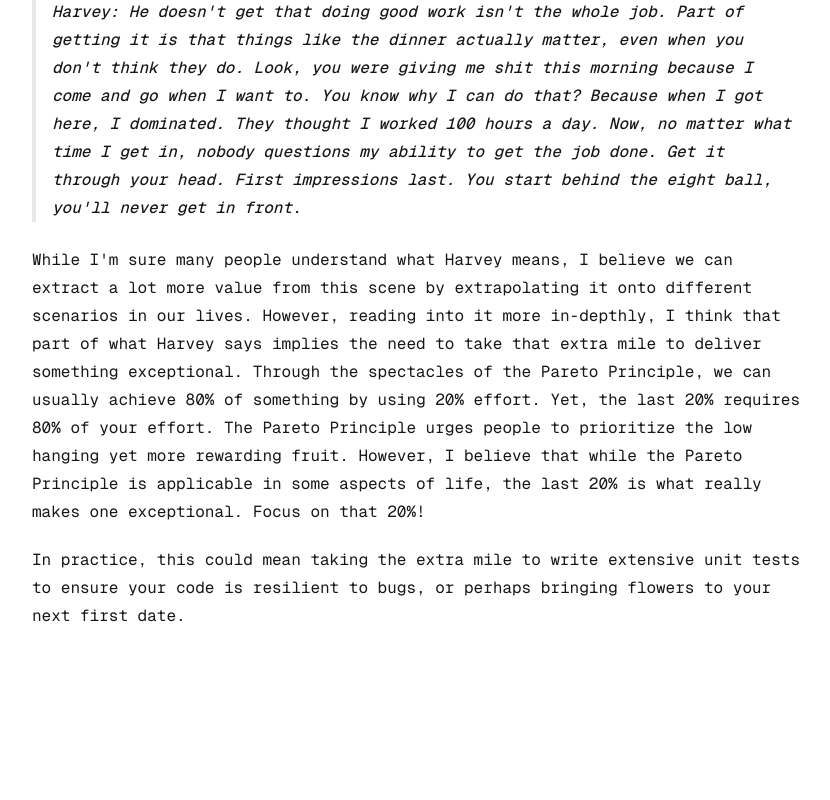
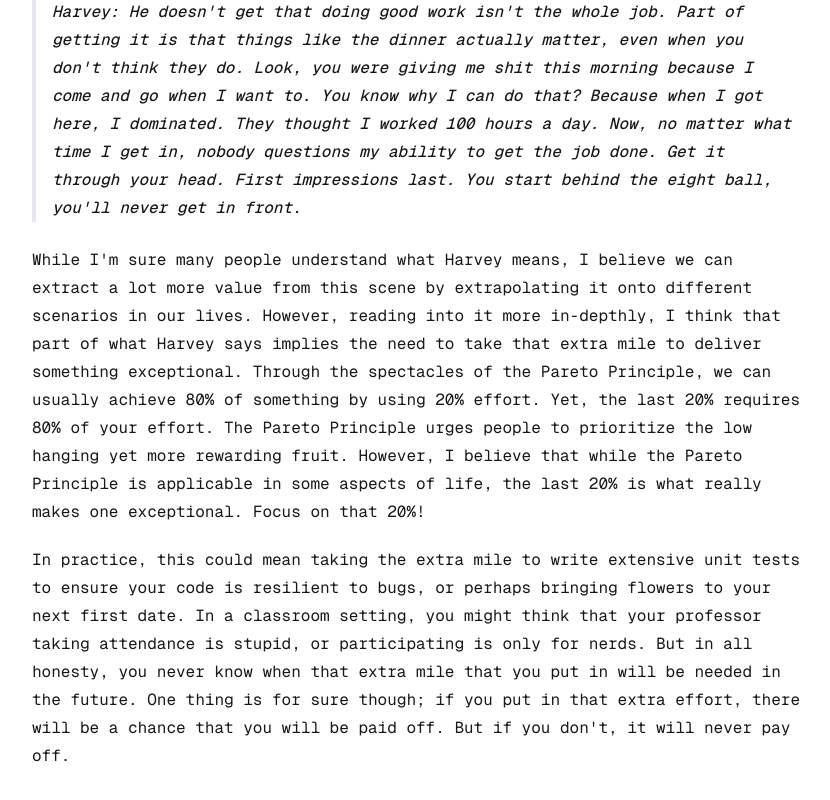
Before and after one commit to yuchannn/yuchan.io, a Next.js app: page /blog/posts/1 in a window 1280 px wide. Shown: the part 1213-2013 px from the top of the page, without its empty margins (224-1054 px from the left). Before the commit the page ends 1875 px from the top, so only its background shows below. Built offline with nearby package versions, Linux system fonts and the light colour scheme.

Commit message:
fix: fixed blog 1

```diff
--- a/src/data/blog-posts.ts
+++ b/src/data/blog-posts.ts
@@ -32,7 +32,9 @@ export const blogPosts: BlogPost[] = [
 
         <p class="text-foreground dark:text-foreground/90">While I'm sure many people understand what Harvey means, I believe we can extract a lot more value from this scene by extrapolating it onto different scenarios in our lives. However, reading into it more in-depthly, I think that part of what Harvey says implies the need to take that extra mile to deliver something exceptional. Through the spectacles of the Pareto Principle, we can usually achieve 80% of something by using 20% effort. Yet, the last 20% requires 80% of your effort. The Pareto Principle urges people to prioritize the low hanging yet more rewarding fruit. However, I believe that while the Pareto Principle is applicable in some aspects of life, the last 20% is what really makes one exceptional. Focus on that 20%!</p>
 
-        <p class="text-foreground dark:text-foreground/90">In practice, this could mean taking the extra mile to write extensive unit tests to ensure your code is resilient to bugs, or perhaps bringing flowers to your next first date.</p>
+        <p class="text-foreground dark:text-foreground/90">In practice, this could mean taking the extra mile to write extensive unit tests to ensure your code is resilient to bugs, or perhaps bringing flowers to your next first date. In a classroom setting, you might think that your professor taking attendance is stupid, or participating is only for nerds. But
+        in all honesty, you never know when that extra mile that you put in will be needed in the future. One thing is for sure though; if you put in that extra effort, there will be a chance that you will be paid off. But if you don't, it will never pay off.
+        </p>
       </div>
     `,
     date: '2024-10-30',
```
